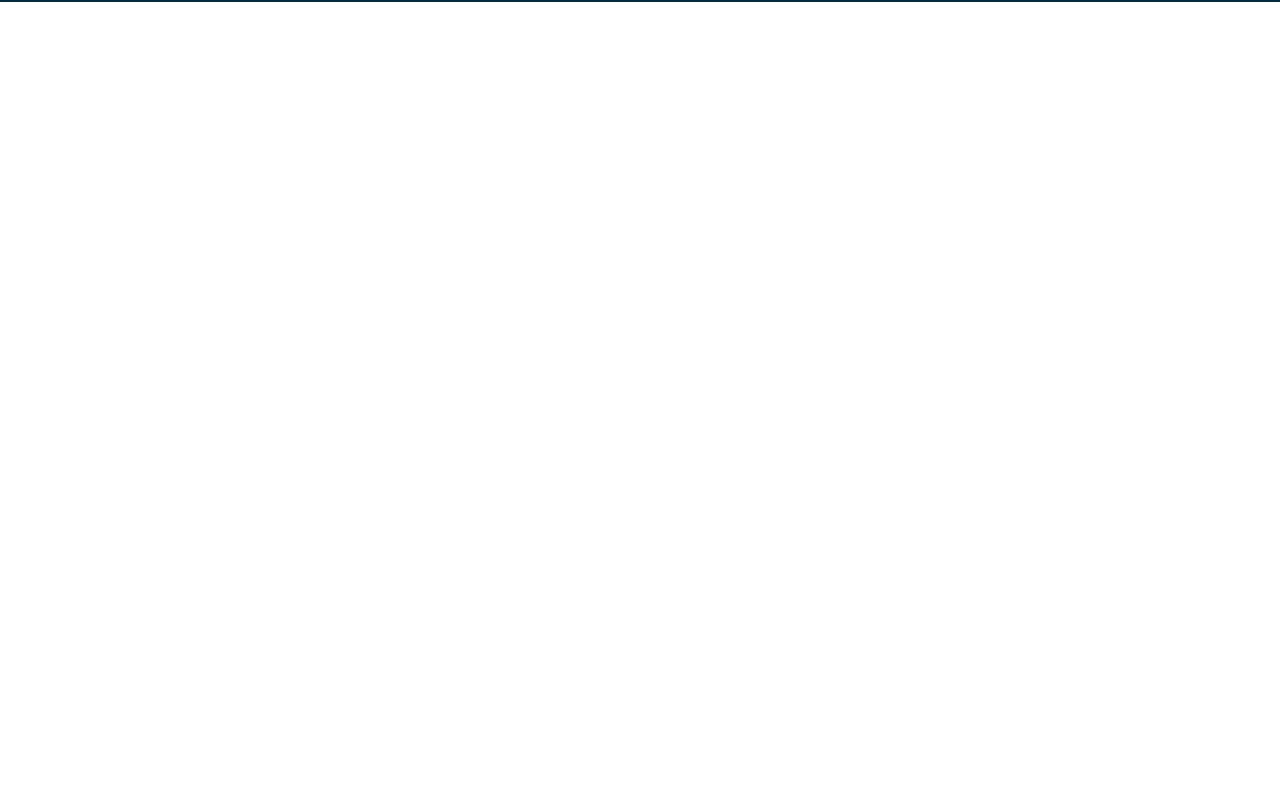
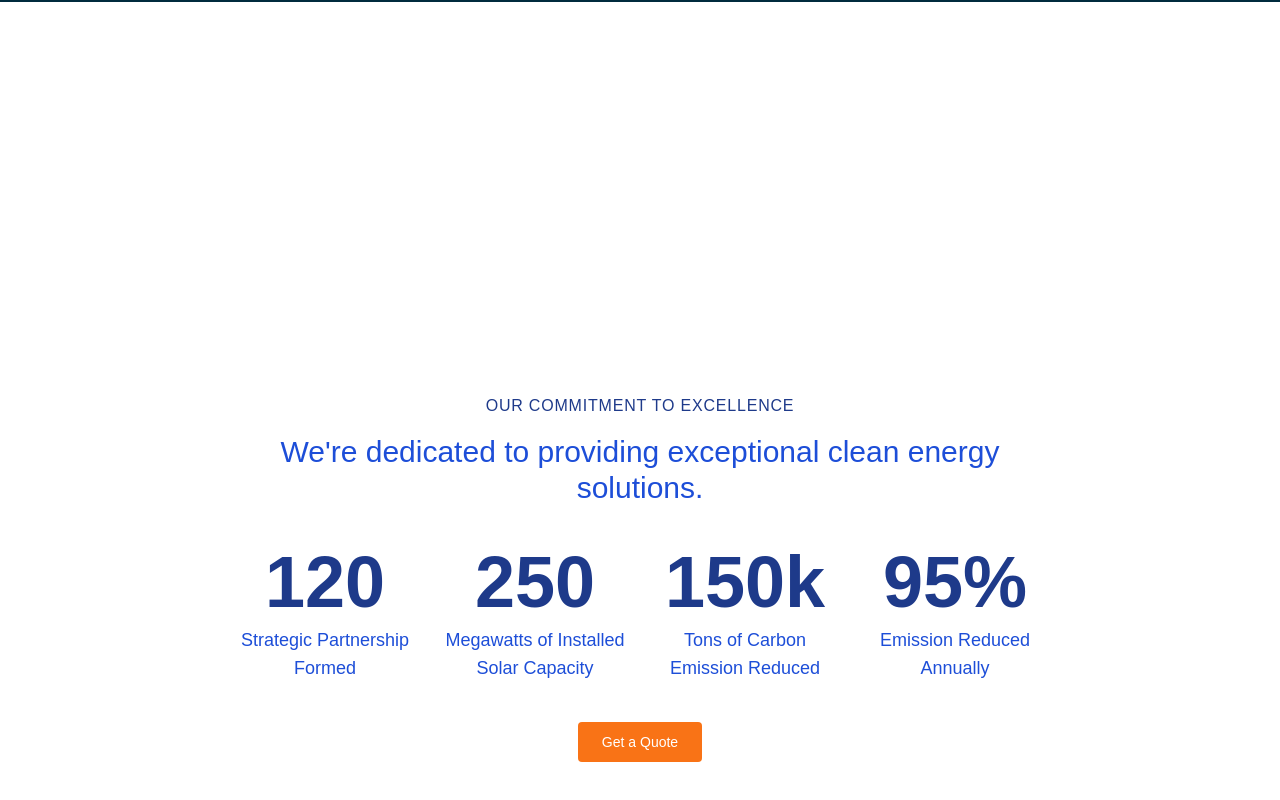
Before and after one commit to eromelus/clear-energy, a Next.js app: page / in a window 1280 px wide. Shown: the part 1434-2234 px from the top of the page. Before the commit the page ends 1788 px from the top, so only its background shows below. Built offline with nearby package versions, Linux system fonts and the light colour scheme.

Commit message:
Feat: add clear energy stats section

```diff
--- a/package.json
+++ b/package.json
@@ -9,6 +9,7 @@
     "lint": "next lint"
   },
   "dependencies": {
+    "@radix-ui/react-slot": "^1.1.0",
     "class-variance-authority": "^0.7.0",
     "clsx": "^2.1.1",
     "lucide-react": "^0.439.0",
--- a/src/app/page.tsx
+++ b/src/app/page.tsx
@@ -1,12 +1,14 @@
 import Image from "next/image";
 import { Hero } from "@/components/hero";
 import { SolarServices } from "@/components/solar-services";
+import { CleanEnergyStats } from "@/components/clean-energy-stats";
 
 export default function Home() {
   return (
     <>
       <Hero />
       <SolarServices />
+      <CleanEnergyStats />
     </>
   );
 }
--- /dev/null
+++ b/src/components/clean-energy-stats.tsx
@@ -0,0 +1,40 @@
+'use client'
+
+import { Button } from "@/components/ui/button"
+
+export function CleanEnergyStats() {
+  const stats = [
+    { value: "120", label: "Strategic Partnership Formed" },
+    { value: "250", label: "Megawatts of Installed Solar Capacity" },
+    { value: "150k", label: "Tons of Carbon Emission Reduced" },
+    { value: "95%", label: "Emission Reduced Annually" },
+  ]
+
+  return (
+    <div className="bg-white p-6 md:p-8 lg:p-10 max-w-4xl mx-auto">
+      <h2 className="text-xs md:text-sm lg:text-base font-medium text-blue-900 mb-2 md:mb-3 lg:mb-4 text-center uppercase tracking-wider">
+        Our Commitment to Excellence
+      </h2>
+      <p className="text-xl md:text-2xl lg:text-3xl text-blue-700 mb-6 md:mb-8 lg:mb-10 text-center">
+        We're dedicated to providing exceptional clean energy solutions.
+      </p>
+      <div className="grid grid-cols-1 md:grid-cols-2 lg:grid-cols-4 gap-6 mb-6 md:mb-8 lg:mb-10">
+        {stats.map((stat, index) => (
+          <div key={index} className="text-center">
+            <div className="text-5xl md:text-6xl lg:text-7xl font-bold text-blue-900 mb-2">
+              {stat.value}
+            </div>
+            <div className="text-sm md:text-base lg:text-lg text-blue-700">
+              {stat.label}
+            </div>
+          </div>
+        ))}
+      </div>
+      <div className="text-center">
+        <Button className="bg-orange-500 hover:bg-orange-600 text-white px-6 py-3 rounded">
+          Get a Quote
+        </Button>
+      </div>
+    </div>
+  )
+}
--- /dev/null
+++ b/src/components/ui/button.tsx
@@ -0,0 +1,56 @@
+import * as React from "react"
+import { Slot } from "@radix-ui/react-slot"
+import { cva, type VariantProps } from "class-variance-authority"
+
+import { cn } from "@/lib/utils"
+
+const buttonVariants = cva(
+  "inline-flex items-center justify-center whitespace-nowrap rounded-md text-sm font-medium ring-offset-background transition-colors focus-visible:outline-none focus-visible:ring-2 focus-visible:ring-ring focus-visible:ring-offset-2 disabled:pointer-events-none disabled:opacity-50",
+  {
+    variants: {
+      variant: {
+        default: "bg-primary text-primary-foreground hover:bg-primary/90",
+        destructive:
+          "bg-destructive text-destructive-foreground hover:bg-destructive/90",
+        outline:
+          "border border-input bg-background hover:bg-accent hover:text-accent-foreground",
+        secondary:
+          "bg-secondary text-secondary-foreground hover:bg-secondary/80",
+        ghost: "hover:bg-accent hover:text-accent-foreground",
+        link: "text-primary underline-offset-4 hover:underline",
+      },
+      size: {
+        default: "h-10 px-4 py-2",
+        sm: "h-9 rounded-md px-3",
+        lg: "h-11 rounded-md px-8",
+        icon: "h-10 w-10",
+      },
+    },
+    defaultVariants: {
+      variant: "default",
+      size: "default",
+    },
+  }
+)
+
+export interface ButtonProps
+  extends React.ButtonHTMLAttributes<HTMLButtonElement>,
+    VariantProps<typeof buttonVariants> {
+  asChild?: boolean
+}
+
+const Button = React.forwardRef<HTMLButtonElement, ButtonProps>(
+  ({ className, variant, size, asChild = false, ...props }, ref) => {
+    const Comp = asChild ? Slot : "button"
+    return (
+      <Comp
+        className={cn(buttonVariants({ variant, size, className }))}
+        ref={ref}
+        {...props}
+      />
+    )
+  }
+)
+Button.displayName = "Button"
+
+export { Button, buttonVariants }
```
Also changed, not shown: 1 other file (tests, documents, lock files or other folders).
